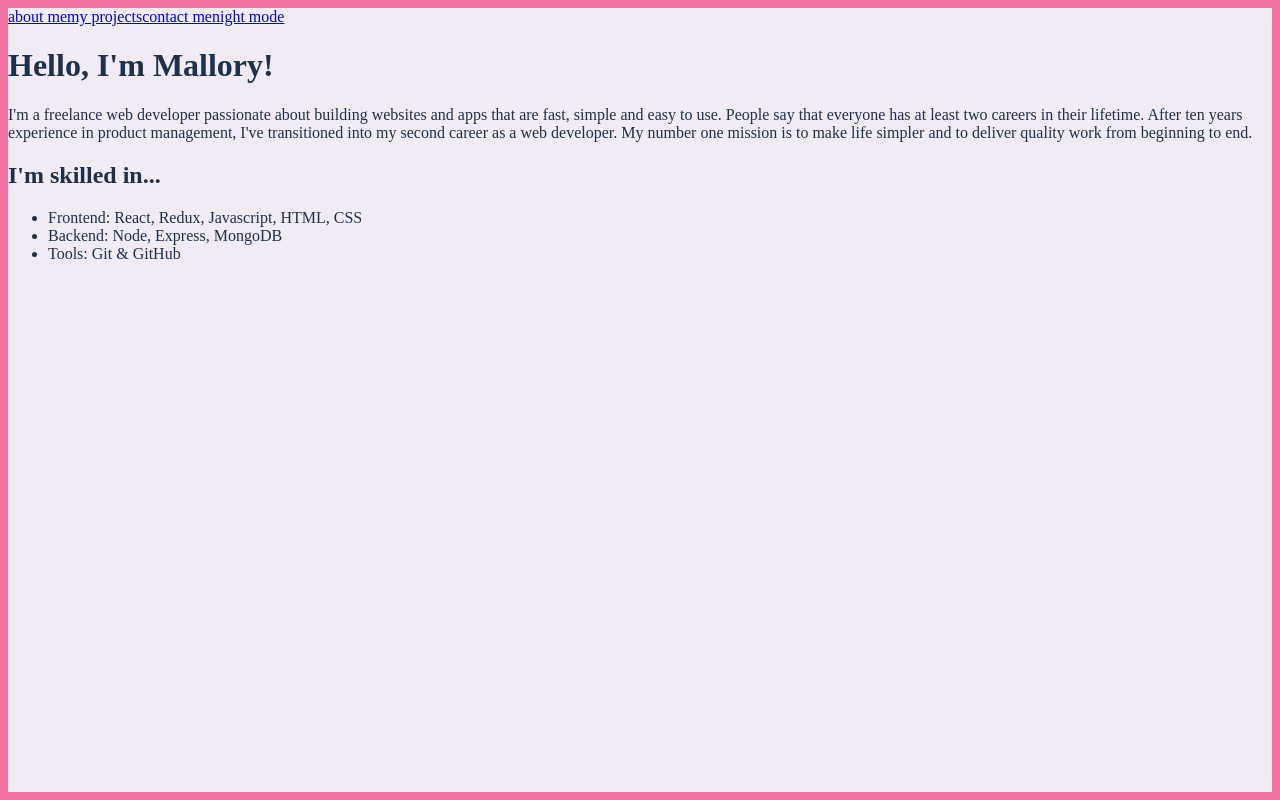
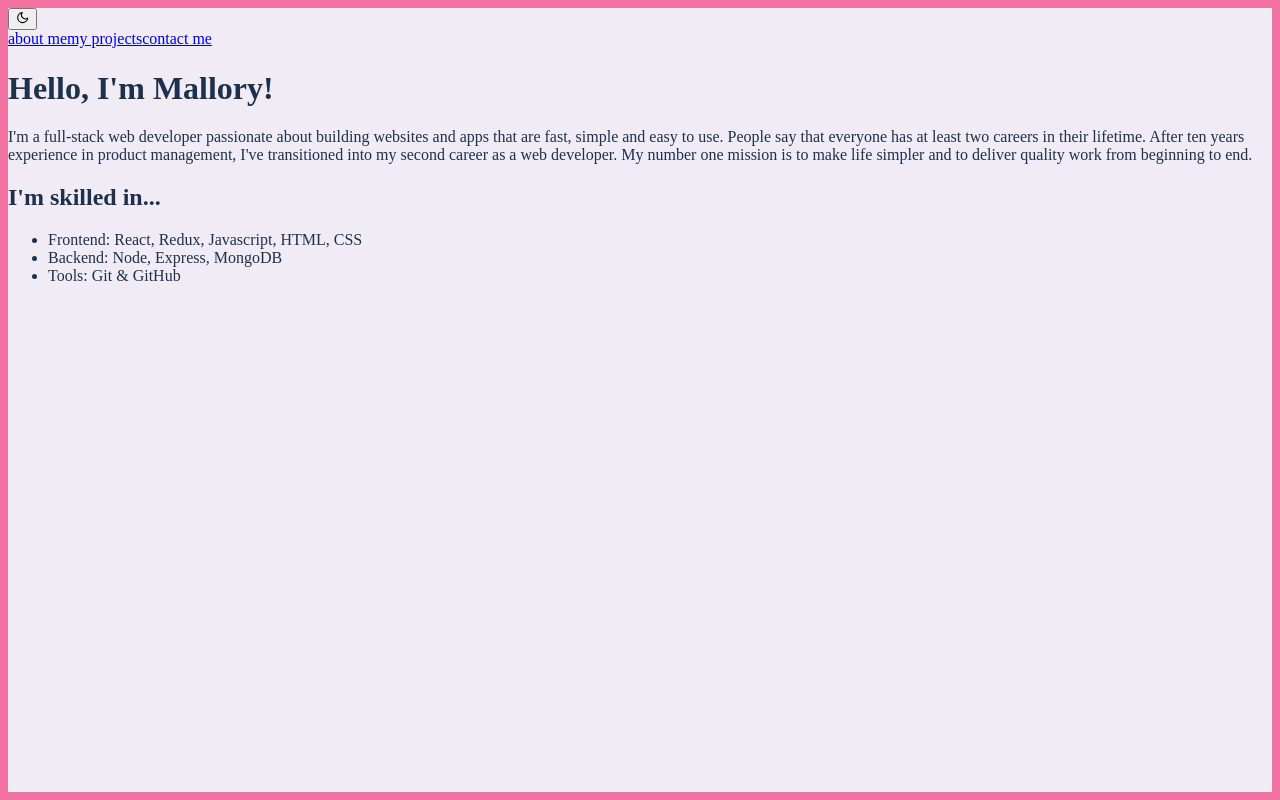
Before and after one commit to mallorybelgica/portfolio-mcbcreative, a React (Create React App) app in the folder client/: page / in a window 1280 px wide. Built offline with nearby package versions, Linux system fonts and the light colour scheme.

Commit message:
added day+night mode

```diff
--- a/client/package.json
+++ b/client/package.json
@@ -9,6 +9,7 @@
     "@testing-library/user-event": "^12.1.10",
     "react": "^17.0.2",
     "react-dom": "^17.0.2",
+    "react-icons": "^4.2.0",
     "react-router-dom": "^5.2.0",
     "react-scripts": "4.0.3",
     "styled-components": "^5.2.3",
--- a/client/src/About.js
+++ b/client/src/About.js
@@ -5,7 +5,7 @@ const About = () => {
     <div>
       <h1>Hello, I'm Mallory!</h1>
       <p>
-        I'm a freelance web developer passionate about building websites and
+        I'm a full-stack web developer passionate about building websites and
         apps that are fast, simple and easy to use. People say that everyone has
         at least two careers in their lifetime. After ten years experience in
         product management, I've transitioned into my second career as a web
--- a/client/src/App.js
+++ b/client/src/App.js
@@ -1,15 +1,24 @@
-import React from "react";
-import GlobalStyles from "./GlobalStyles";
+import React, { useState } from "react";
 import { BrowserRouter, Route, Switch } from "react-router-dom";
+import { ThemeProvider } from "styled-components";
+import { GlobalStyles } from "./GlobalStyles";
+import { lightTheme, darkTheme } from "./Themes";
+import { FiMoon, FiSun } from "react-icons/fi";
 import Navbar from "./Navbar";
 import About from "./About";
 import Projects from "./Projects";
 import Contact from "./Contact";
 
 const App = () => {
+  const [theme, setTheme] = useState("light");
+  const themeToggler = () => {
+    theme === "light" ? setTheme("dark") : setTheme("light")
+  }
   return (
     <BrowserRouter>
+     <ThemeProvider theme={ theme === "light" ? lightTheme : darkTheme}>
       <GlobalStyles />
+      <button onClick={themeToggler}>{theme === "light" ? <FiMoon /> : <FiSun />}</button>
       <Navbar />
       <Switch>
         <Route exact path="/">
@@ -22,6 +31,7 @@ const App = () => {
           <Contact />
         </Route>
       </Switch>
+      </ThemeProvider>
     </BrowserRouter>
   );
 };
--- a/client/src/GlobalStyles.js
+++ b/client/src/GlobalStyles.js
@@ -1,6 +1,6 @@
 import { createGlobalStyle } from "styled-components";
 
-export default createGlobalStyle`
+export const GlobalStyles = createGlobalStyle`
 html,
 body,
 div,
@@ -19,8 +19,9 @@ span {
 html, body {
     max-width: 100vw;
     height: 100%;
-    background-color: #F0EBF4;
-    color: #1D314C;
+    background-color: ${({ theme }) => theme.body};
+    color: ${({ theme }) => theme.text};
     border: 4px solid #F172A1;
+    transition: all 0.50s linear;
 }
 `;
--- a/client/src/Navbar.js
+++ b/client/src/Navbar.js
@@ -1,7 +1,9 @@
-import React from "react";
+import React, { useState } from "react";
 import { NavLink } from "react-router-dom";
 
+
 const Navbar = () => {
+
   return (
     <div>
       <NavLink exact to="/">
@@ -9,7 +11,6 @@ const Navbar = () => {
       </NavLink>
       <NavLink to="/projects">my projects</NavLink>
       <NavLink to="/contact">contact me</NavLink>
-      <NavLink to="/nightmode">night mode</NavLink>
     </div>
   );
 };
--- a/client/src/ProjectCard.js
+++ b/client/src/ProjectCard.js
@@ -4,9 +4,9 @@ const ProjectCard = ({ project }) => {
   console.log(project);
   return (
     <div>
-      <h1>{project.title}</h1>
-      <h2>{project.tools}</h2>
-      {/* {project.description.map((desc) => desc)} */}
+      <h1>{project.name}</h1>
+      <h2>{project.tools} </h2>
+      {project.description.map((desc) => <p key={desc}>{desc}</p>)}
       <p></p>
     </div>
   );
--- a/client/src/Projects.js
+++ b/client/src/Projects.js
@@ -14,13 +14,11 @@ const Projects = () => {
       .catch((err) => console.log(err));
   }, []);
 
-  console.log(projects);
-
   return (
     <div>
-      {/* {projects.map((project) => (
-        <ProjectCard project={project} />
-      ))} */}
+      {Object.values(projects).map((project) => (
+        <ProjectCard key={project.name} project={project} />
+      ))}
     </div>
   );
 };
--- /dev/null
+++ b/client/src/Themes.js
@@ -0,0 +1,9 @@
+export const lightTheme = {
+    body: "#F0EBF4",
+    text: "#1D314C"
+}
+
+export const darkTheme = {
+    body: "#1D314C",
+    text: "#F0EBF4"
+}
```
Also changed, not shown: 2 other files (tests, documents, lock files or other folders).
